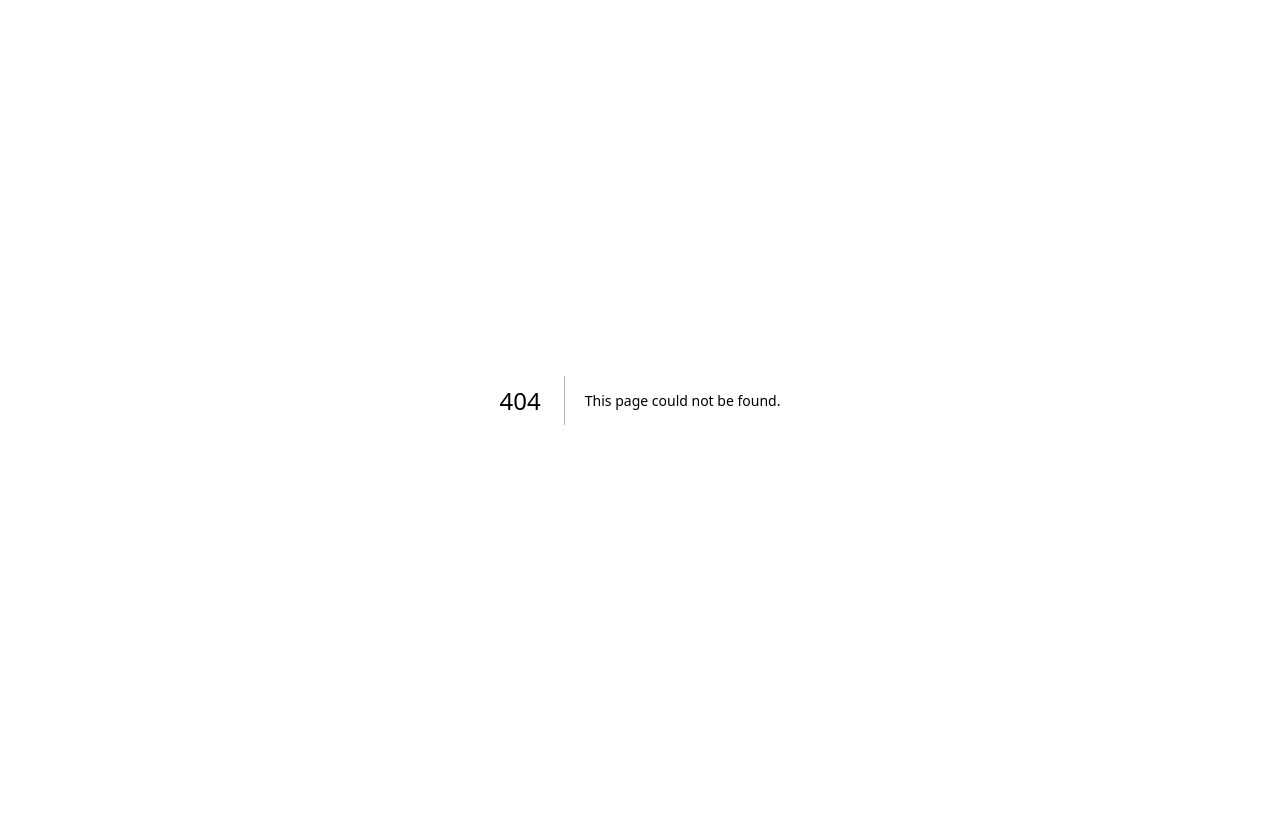
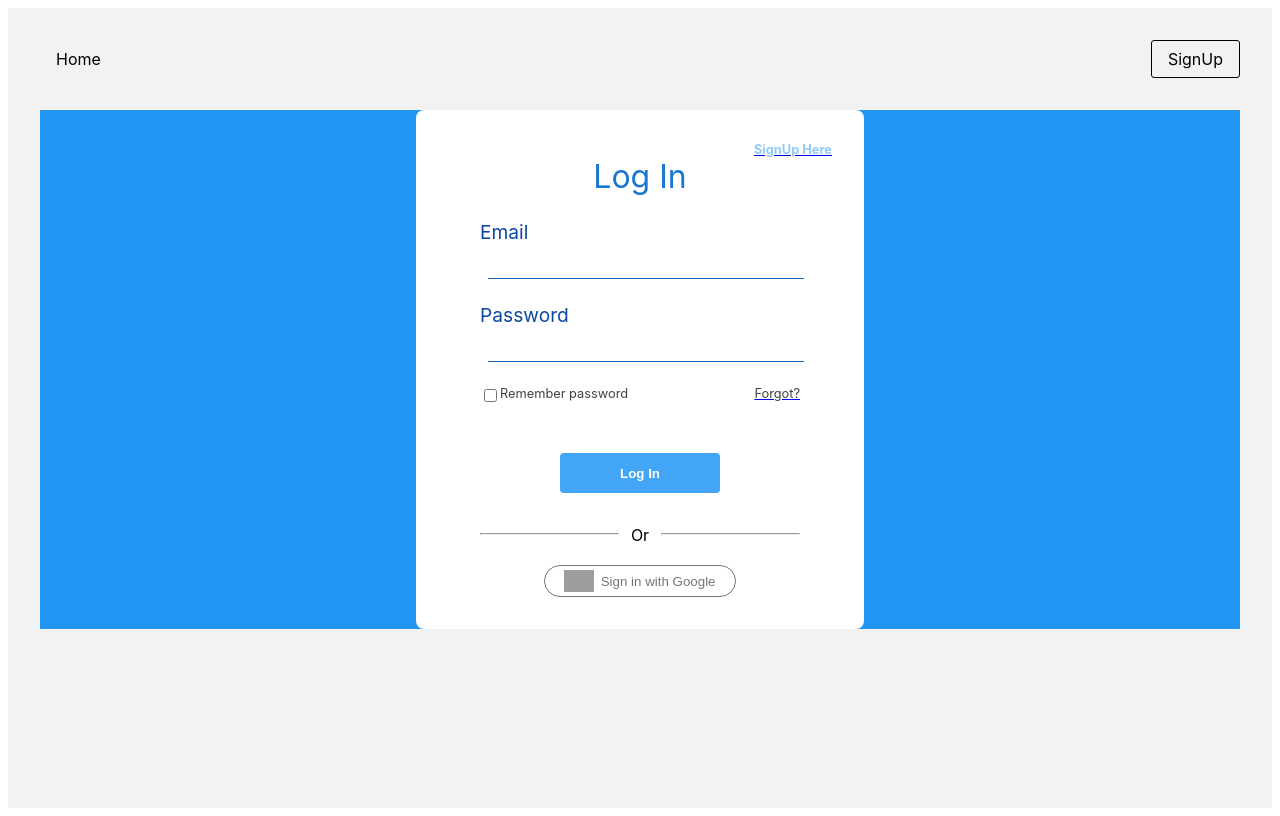
Before and after one commit to CodeIsland89/CodeIsland, a Next.js app in the folder frontend/: page /auth/login in a window 1280 px wide. Before the commit this address had no page. Built offline with nearby package versions, Linux system fonts and the light colour scheme; grey boxes are pictures that could not be loaded.

Commit message:
Feat: Add LoginPage.

```diff
--- /dev/null
+++ b/frontend/pages/auth/login.tsx
@@ -0,0 +1,120 @@
+import React from 'react';
+import styled from 'styled-components';
+import Link from 'next/link';
+import Layout from '../../components/layouts/layout';
+import { InputRow } from '../../components/pages-component/auth/login';
+import Box from '../../components/shared-component/box';
+import Button from '../../components/shared-component/button';
+import Text from '../../components/shared-component/text';
+import color from '../../theme/color';
+import Img from '../../components/shared-component/img';
+
+const GoogleButton = styled.button`
+  display: flex;
+  align-items: center;
+  justify-content: space-around;
+  width: 12rem;
+  height: 2rem;
+  background-color: transparent;
+  padding: 0.25rem 1rem;
+  color: ${color.grey_600};
+  border: ${color.grey_600} 0.05rem solid;
+  border-radius: 99rem;
+  cursor: pointer;
+`;
+
+const MemberButton = styled(Button)`
+  background-color: ${color.blue_400};
+  color: ${color.white};
+  font-weight: bold;
+  width: 10rem;
+  height: 2.5rem;
+  border-radius: 0.25rem;
+  border-width: 0rem;
+  cursor: pointer;
+`;
+
+const Card = styled.div`
+  background-color: ${color.white};
+  width: fit-content;
+  border-radius: 0.5rem;
+  padding: 2rem;
+`;
+
+const Block = styled(Box)`
+  min-width: 280px;
+  min-height: 20px;
+  width: 25vw;
+  margin: 0 2rem;
+  & > * {
+    width: 100%;
+    margin: 1.5rem 0 0 0;
+  }
+`;
+
+export default function LoginPage() {
+  const handleLogin = (e) => {
+    e.preventDefault();
+    const form = e.target;
+    // get the field that you want
+    const { email, password, rememberPwd } = form.elements;
+    console.log(email.value, password.value, rememberPwd.checked);
+    console.log('handle Login.');
+  };
+
+  const handleLoginWithGoogle = () => {
+    console.log('handle Login with Google.');
+  };
+
+  return (
+    <Layout>
+      <div style={{
+        backgroundColor: color.blue, display: 'flex', alignItems: 'center', justifyContent: 'center',
+      }}
+      >
+        <Card onSubmit={handleLogin}>
+          <Box alignItems="flex-end">
+            <Link href="../auth/signup">
+              <Text color={color.blue_200} fontSize="0.8rem" style={{ fontWeight: 'bold' }}>SignUp Here</Text>
+            </Link>
+          </Box>
+          <form>
+            <Box alignItems="center">
+              <Text color={color.blue_700} fontSize="2rem">Log In</Text>
+              <Block>
+                <InputRow name="email" text="Email" />
+                <InputRow name="password" text="Password" type="password" />
+                <Box direction="row" style={{ justifyContent: 'space-between' }}>
+                  <label htmlFor="rememberPwd">
+                    <Box direction="row">
+                      <input type="checkbox" name="rememberPwd" id="rememberPwd" />
+                      <Text color={color.grey_800} fontSize="0.8rem">Remember password</Text>
+                    </Box>
+                  </label>
+                  <Link href="#forgot">
+                    <Text color={color.grey_800} fontSize="0.8rem">Forgot?</Text>
+                  </Link>
+                </Box>
+              </Block>
+              <Block />
+              <Block />
+              <MemberButton type="submit">Log In</MemberButton>
+              <Block>
+                <Box direction="row" style={{ width: '100%' }}>
+                  <hr style={{ flexGrow: 6 }} />
+                  <Box alignItems="center" style={{ flexGrow: 1 }}>Or</Box>
+                  <hr style={{ flexGrow: 6 }} />
+                </Box>
+              </Block>
+              <Block />
+              <GoogleButton type="button" onClick={handleLoginWithGoogle}>
+                <Img src="https://cdn-icons-png.flaticon.com/512/281/281764.png" alt="Image" />
+                Sign in with Google
+              </GoogleButton>
+            </Box>
+          </form>
+        </Card>
+      </div>
+    </Layout>
+  );
+}
```
